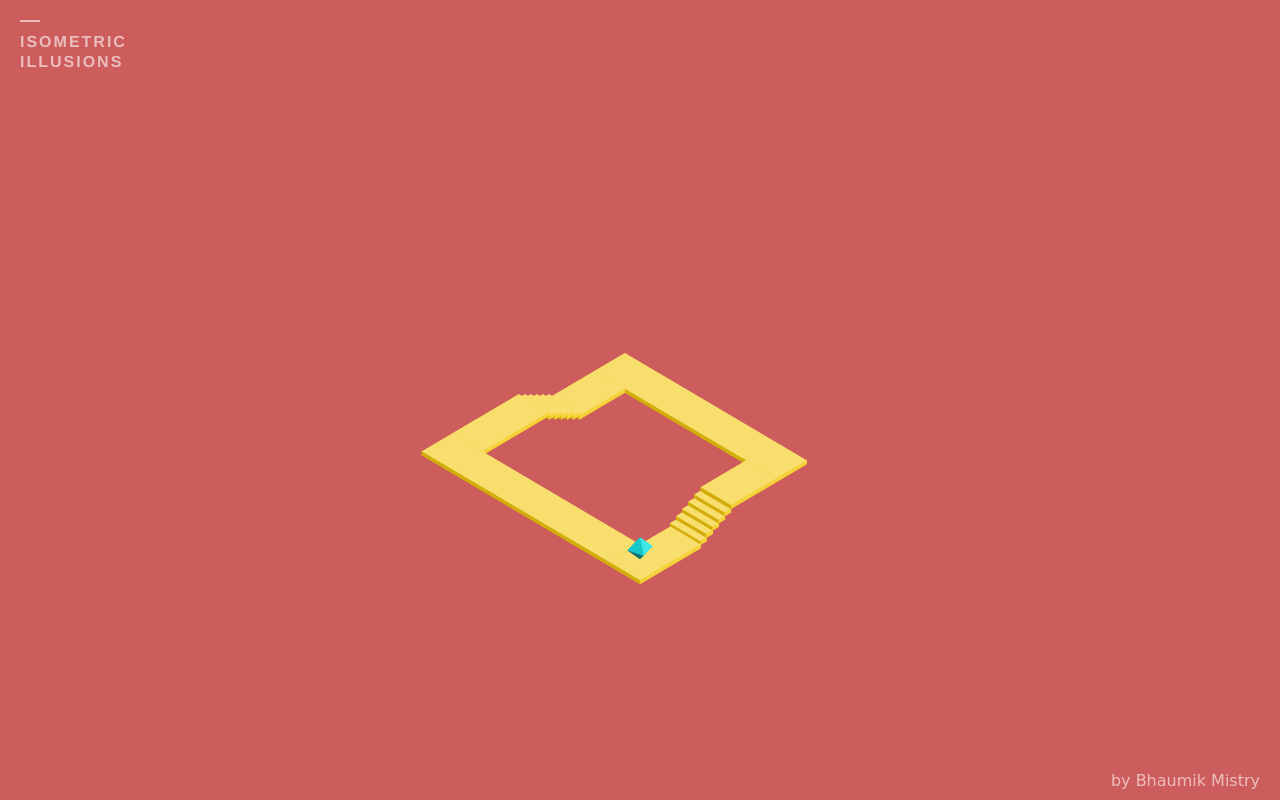
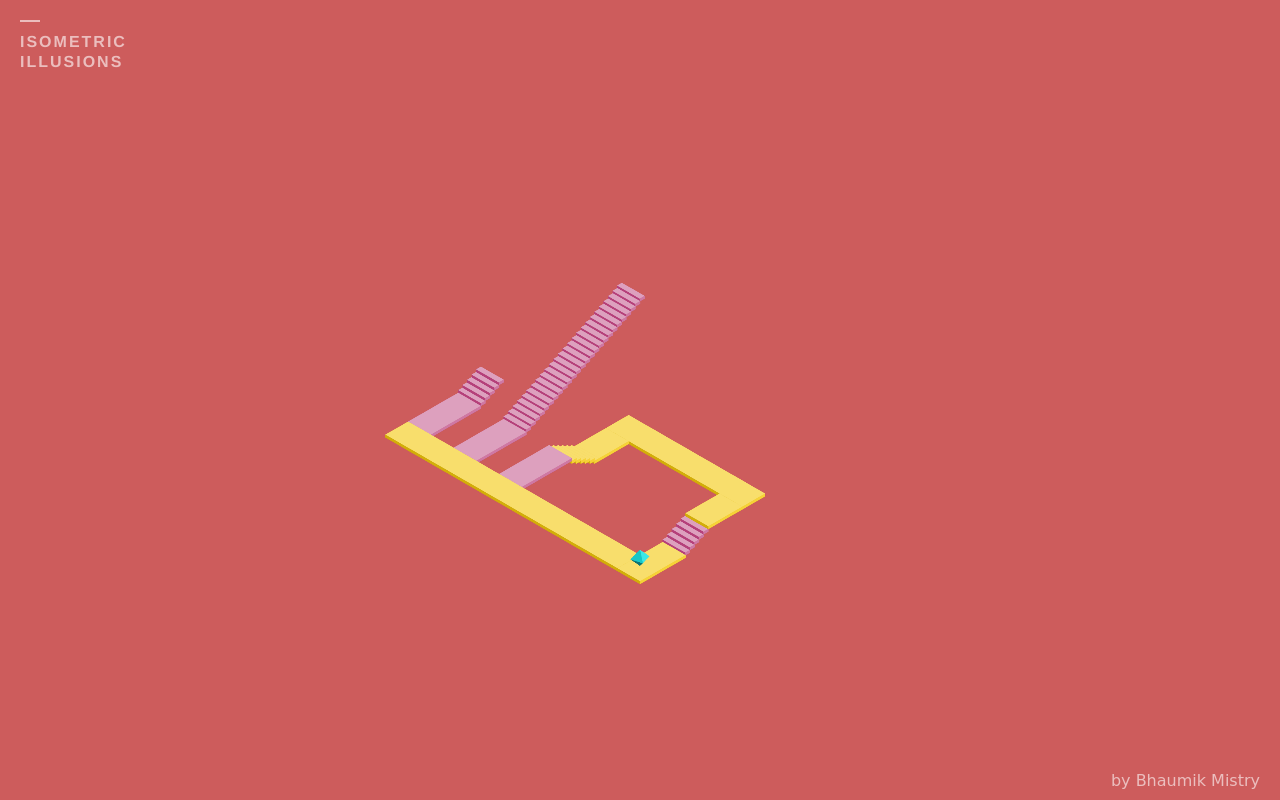
Before and after one commit to bhaumikmistry/isometric.illusions, a plain HTML site: page docs/index.html in a window 1280 px wide. Drawn offline with Linux system fonts and the light colour scheme; animation ran at ten frames a second.

Commit message:
add more steps

```diff
--- a/docs/index.html
+++ b/docs/index.html
@@ -11,7 +11,7 @@
         <link rel="stylesheet" href="css/style.css">
         <div class="title"><div></div>isometric<br/>illusions</div>
         <div class="artboard">
-            <canvas width="1200" height="900" id="art"></canvas>
+            <canvas width="1600" height="1230" id="art"></canvas>
         </div>
         <div class="credit">by <a href="https://github.com/bhaumikmistry" target="_blank">Bhaumik Mistry</a></div>
         <script type="text/javascript" src="js/version.js">  </script>
--- a/docs/js/script.js
+++ b/docs/js/script.js
@@ -10,6 +10,8 @@ var step1 = Shape.Prism(Point.ORIGIN,.2,1,.1);
 var step2 = Shape.Prism(Point.ORIGIN,1,.2,.1);
 var dark =new Color(245,205,30);
 var col =new Color(22,190,190);
+var test =new Color(200,100,150);
+
 
 /**
  * Draws an octahedron contained in a 1x1 cube location at origin
@@ -49,28 +51,36 @@ function loop() {
   ctx.clearRect(0, 0, canvas.width, canvas.height)
 
   for(var i=0;i<5;i++){
-    iso.add(step1.translate(2+i*.2,0,i*.1+.1),dark); //1
+    iso.add(step1.translate(2+i*.2,0,i*.1+.1),test); //1
   }
+
   iso.add(Shape.Prism(new Point(4.5,0,.6),1,6,.1),dark); //2
   iso.add(Shape.Prism(new Point(3,0,.6),1.5,1,.1),dark); //1
-//   for(var i=0;i<3;i++){
-//     iso.add(step2.translate(4.5,2+i*.2,.7+i*.1),dark); //2
-//   }
+
   iso.add(Shape.Prism(new Point(2.6,4.6,1),1.5,1,.1),dark); //3
-//   iso.add(Shape.Prism(new Point(4.5,2.6,1),1,2,.1),dark);//2
+
   for(var i=0;i<7;i++){
     iso.add(step1.translate(2.6-i*.2,4.6,1+i*.1),dark); //3
   }
-  iso.add(Shape.Prism(new Point(0.6,5.8,.4),2.2,1,.1),dark); //3
-  iso.add(Shape.Prism(new Point(-0.4,0.4,.4),1,6.4,.1),dark); //4
-//   for(var i=0;i<3;i++){
-//     iso.add(step2.translate(0,2.5+i*.2,i*.1+.1),dark); //4
-//   }
-//   iso.add(Shape.Prism(new Point(0,1,0),1,1.5,.1),dark); //4
+  iso.add(Shape.Prism(new Point(0.6,5.8,.4),2.2,1,.1),test); //3
+
+  var step5 = Shape.Prism(new Point(0.8,7.8,.4),.2,1,.1);
+  for(var i=25;i>=0;i--){
+    iso.add(step5.translate(2+i*.2,0,i*.1+.1),test); //5
+  }
+
+  var step6 = Shape.Prism(new Point(0.8,9.8,.4),.2,1,.1);
+  for(var i=0;i<5;i++){
+    iso.add(step6.translate(2+i*.2,0,i*.1+.1),test); //6
+  }
+
+  iso.add(Shape.Prism(new Point(0.6,7.8,.4),2.2,1,.1),test); //5
+  iso.add(Shape.Prism(new Point(0.6,9.8,.4),2.2,1,.1),test); //6
+
+  iso.add(Shape.Prism(new Point(-0.4,0.4,.4),1,10.4,.1),dark); //4
   iso.add(Shape.Prism(new Point(0,0,0),2,1,.1),dark); //1
 
   var p=Shape.Pyramid(Point.ORIGIN);
-
   iso.add(Octahedron(new Point(0,0,0))
     .rotateZ(new Point(.5,.5,.5), angle)
     .scale(new Point(.5,.5,.5),.6,.6,.6),col);
```
